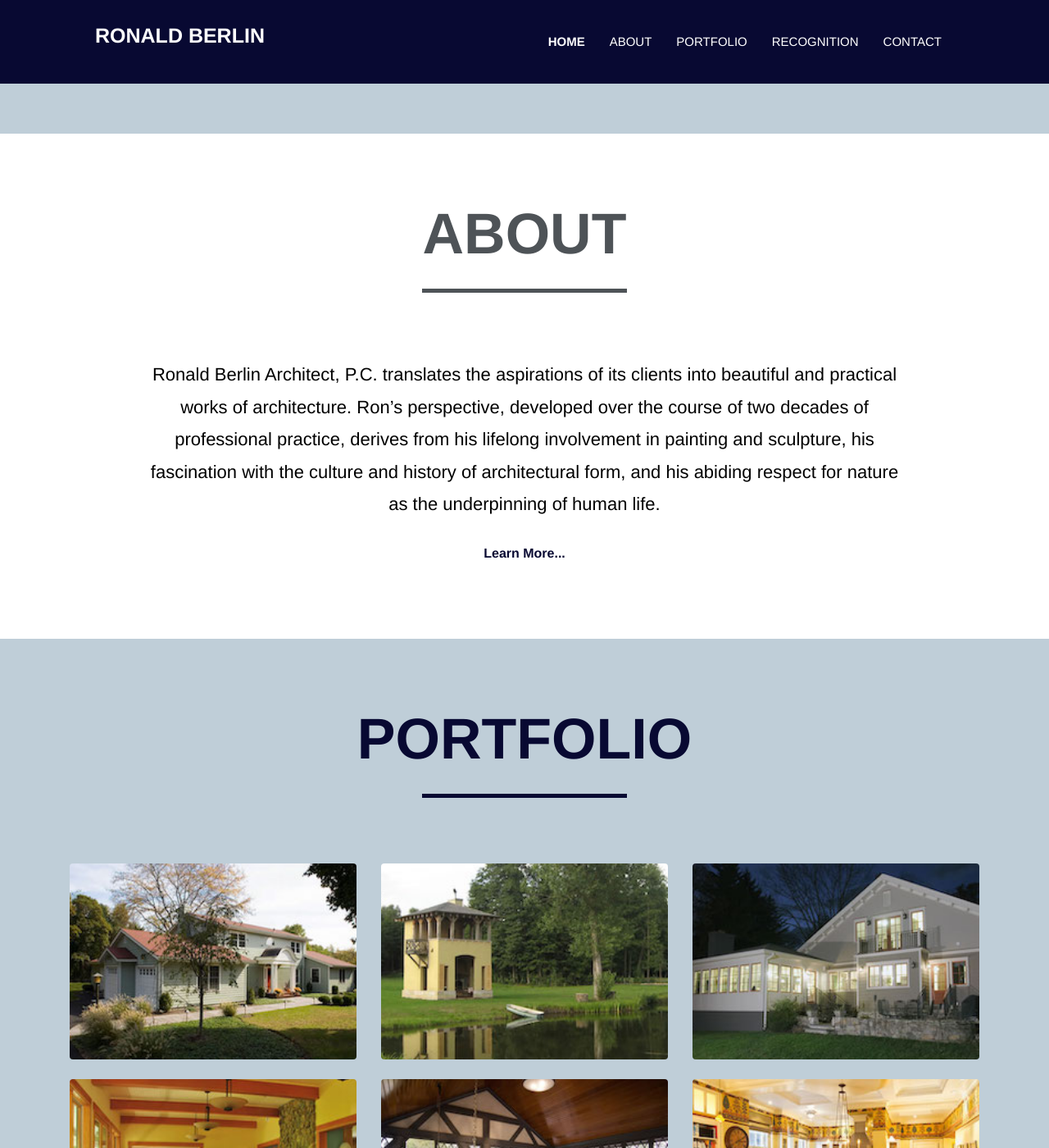
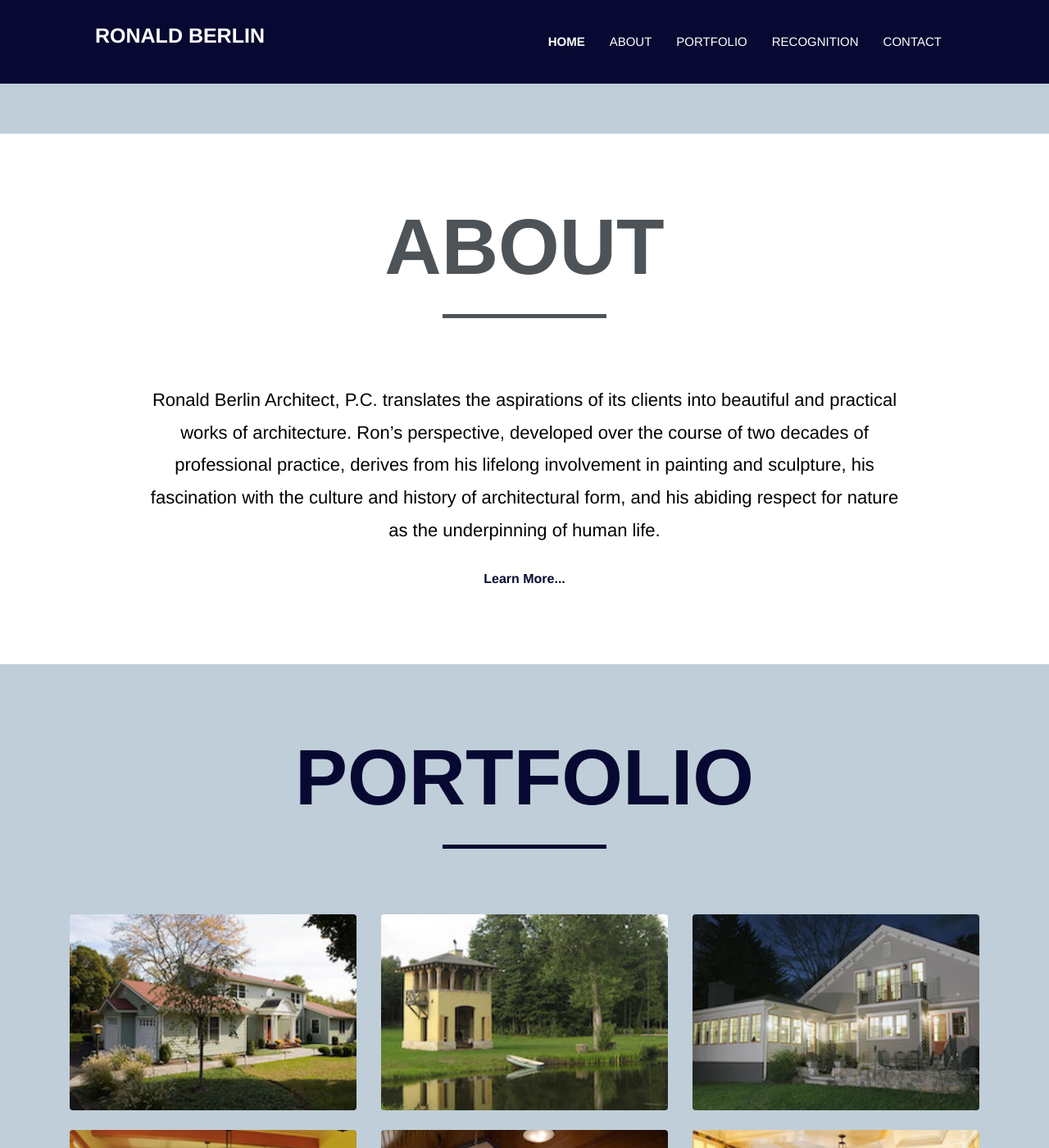
Before and after one commit to sofiamay/website-jekyll-ronaldberlin, a Jekyll site: the page built from index.html, in a window 1280 px wide and 1400 px high, scrolled down 812 px. Shown: the whole window at 82% size. Built offline with Jekyll 4.4.1, drawn with Linux system fonts in a browser that asks for light colours; nearby versions of some CDN libraries; some web fonts are replaced.

Commit message:
Make heading font size relative to view width

```diff
--- a/assets/scss/_common.scss
+++ b/assets/scss/_common.scss
@@ -119,11 +119,17 @@ hr {
 
 hr.section-title {
   margin: 25px auto 80px;
-  max-width: 250px;
+  max-width: 150px;
   border-top: solid 5px;
   text-align: center;
   overflow: visible;
-  color: $ternary-color,
+  color: $ternary-color;
+  @media only screen and (min-width: 768px) {
+    max-width: 250px;
+  }
+  @media only screen and (min-width: 576px) {
+    max-width: 200px;
+  }
 }
 
 .underlined {
--- a/assets/scss/_typography.scss
+++ b/assets/scss/_typography.scss
@@ -44,9 +44,9 @@ h2, .h2{
   font-family: $ternary-font;
   text-transform: uppercase;
   font-weight: 700;
-  font-size: 60px;
+  font-size: 11vw;
   @media only screen and (min-width: 768px) {
-    font-size: 70px;
+    font-size: 7.5vw;
   }
 }
 
```
